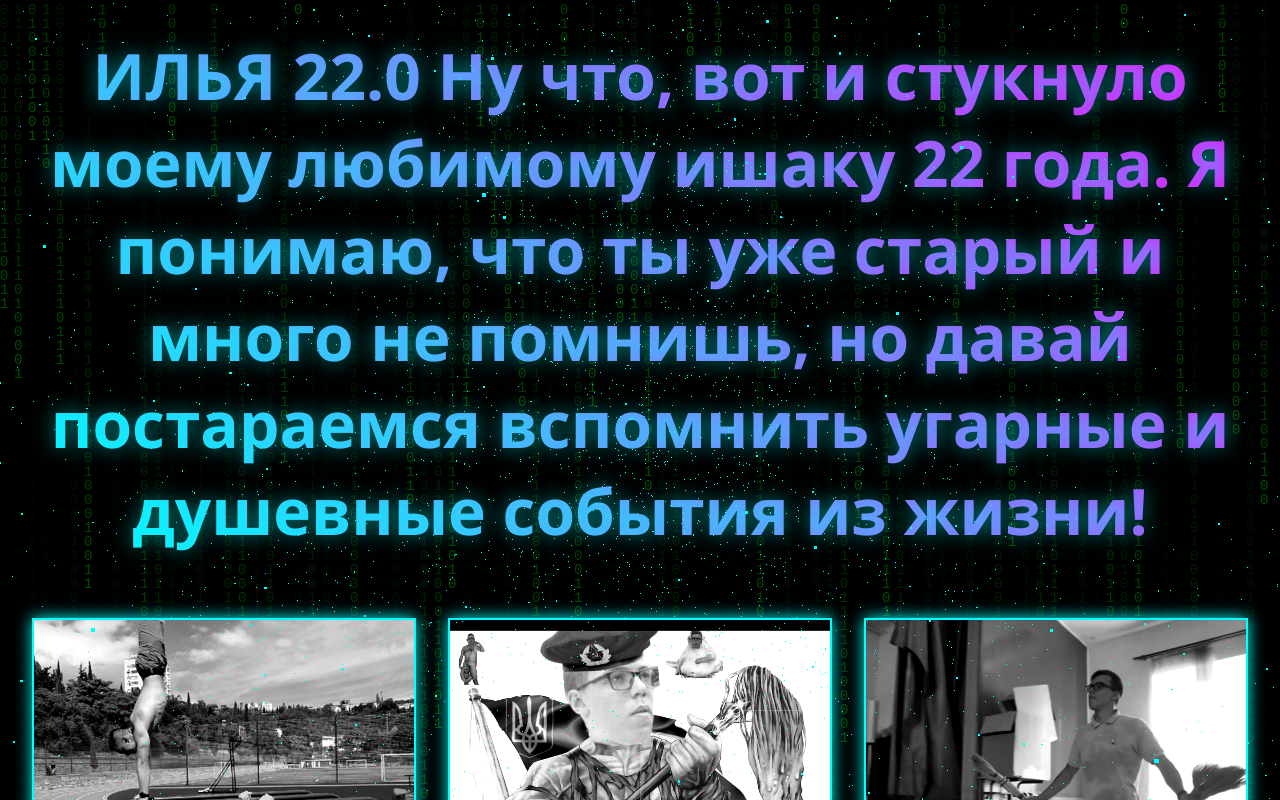
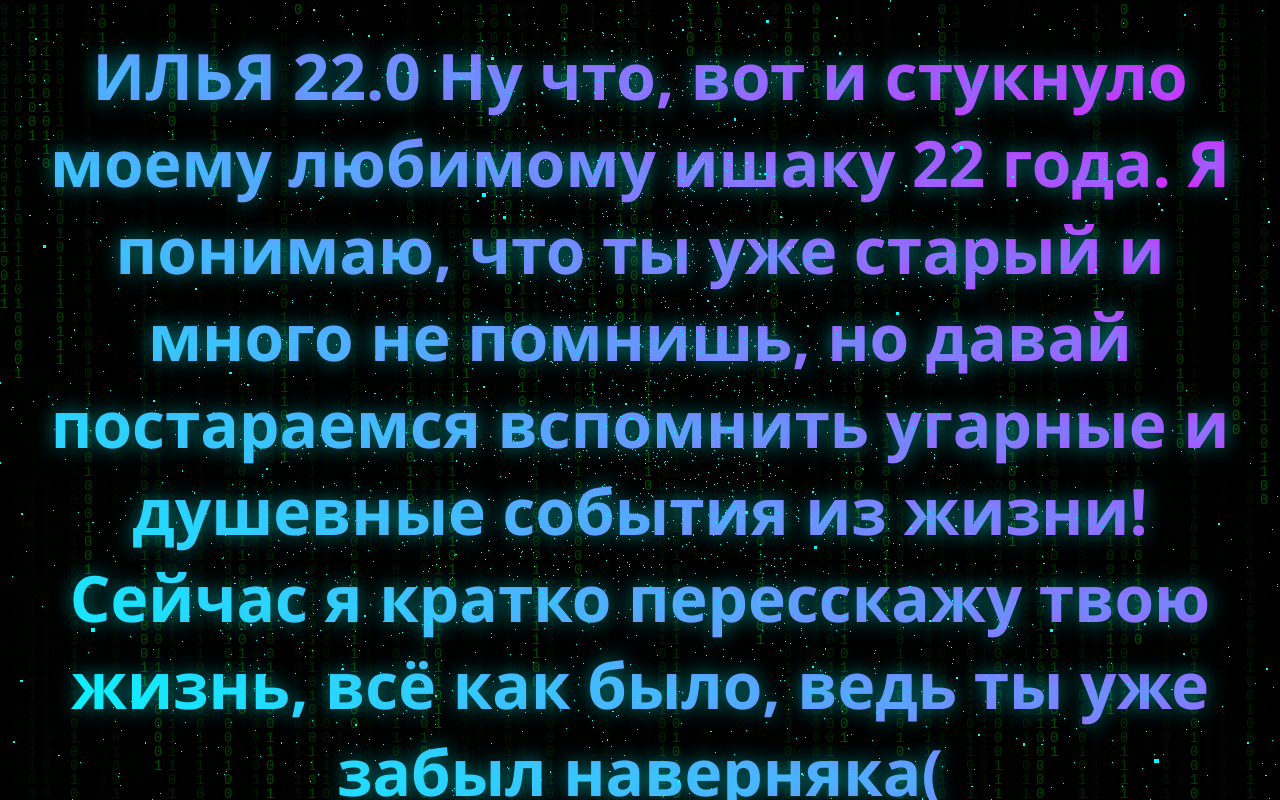
Before and after one commit to perdakstalina/HappyBirthday, a plain HTML site: page index.html in a window 1280 px wide. Shown: the top 800 px of the page. Drawn offline with nearby package versions, Linux system fonts and the light colour scheme.

Commit message:
Update index.html

```diff
--- a/index.html
+++ b/index.html
@@ -194,7 +194,7 @@
     <canvas class="matrix-bg"></canvas>
     <canvas class="particles"></canvas>
 
-    <h1 class="cyber-title">ИЛЬЯ 22.0 Ну что, вот и стукнуло моему любимому ишаку 22 года. Я понимаю, что ты уже старый и много не помнишь, но давай постараемся вспомнить угарные и душевные события из жизни!</h1>
+    <h1 class="cyber-title">ИЛЬЯ 22.0 Ну что, вот и стукнуло моему любимому ишаку 22 года. Я понимаю, что ты уже старый и много не помнишь, но давай постараемся вспомнить угарные и душевные события из жизни! Сейчас я кратко пересскажу твою жизнь, всё как было, ведь ты уже забыл наверняка(</h1>
 
     <section class="cyber-grid" id="gallery"></section>
 
```
